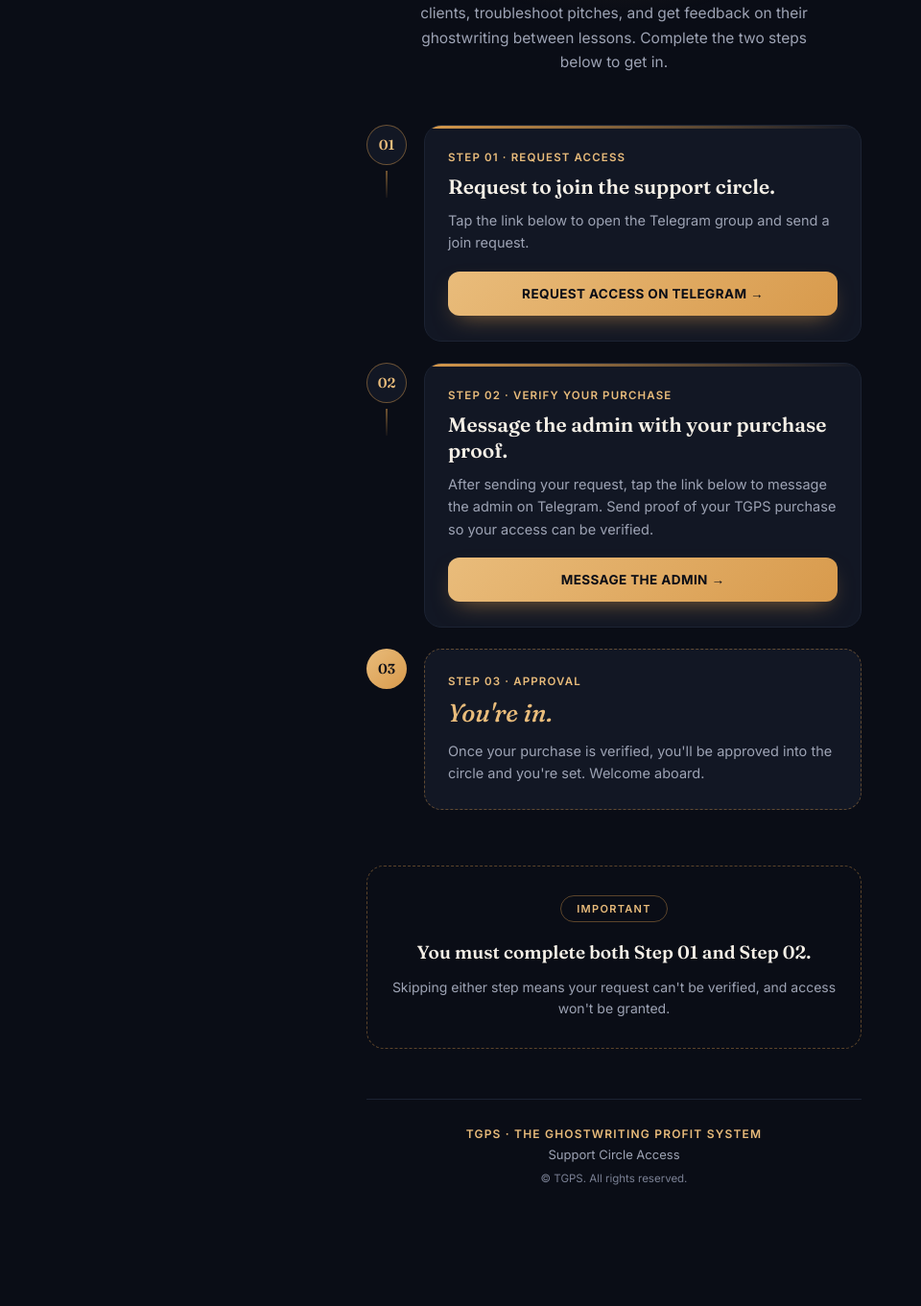
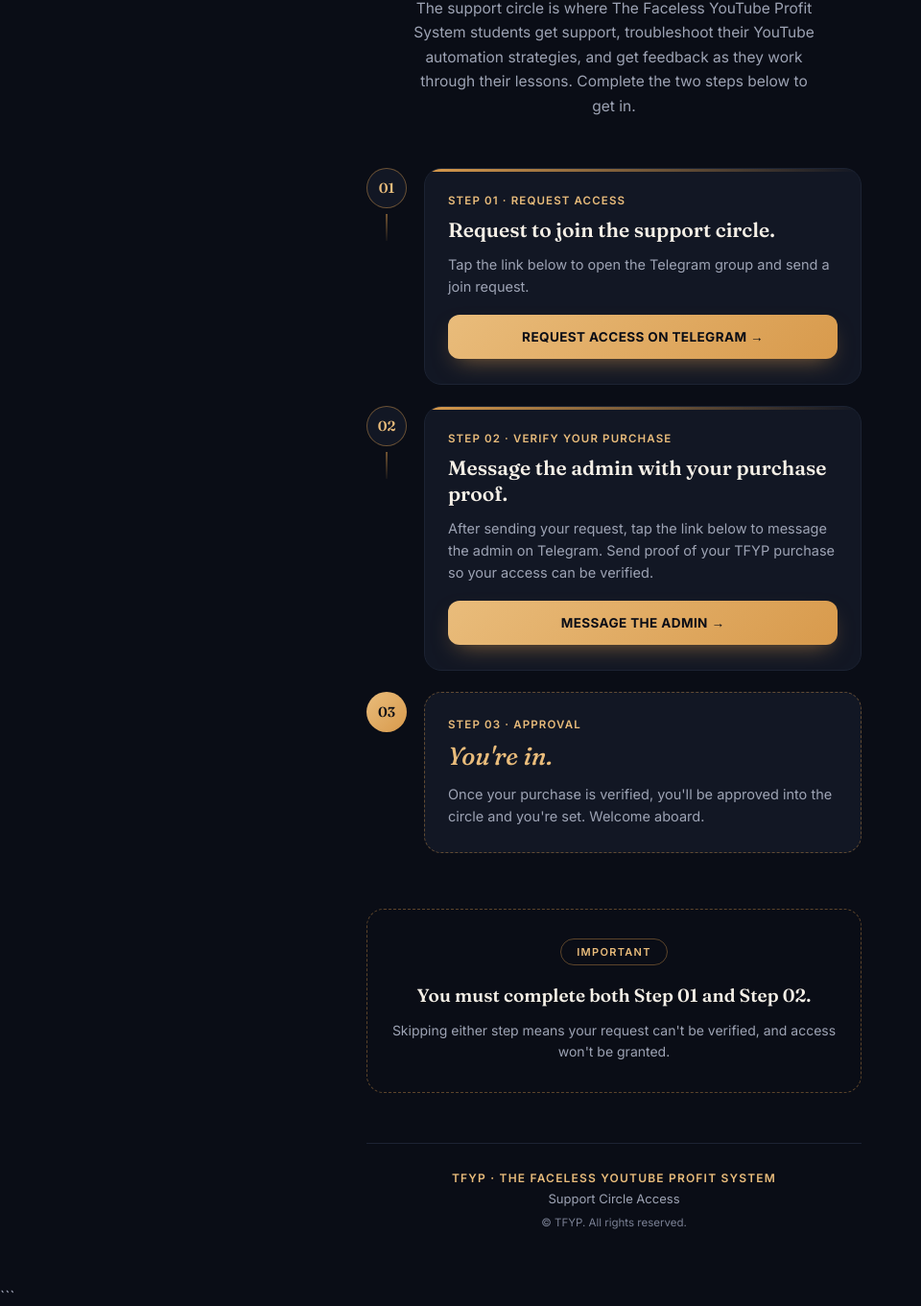
Before and after one commit to elebuteoreoluwa4-cell/TFYPCommunity, a plain HTML site: page index.html in a window 1280 px wide. Shown: the part 258-1619 px from the top of the page at 96% size, without its empty margins (0-960 px from the left). Before the commit the page ends 1553 px from the top, so only its background shows below. Drawn offline with Linux system fonts and the light colour scheme.

Commit message:
Update index.html

````diff
--- a/index.html
+++ b/index.html
@@ -1,9 +1,10 @@
+html
 <!DOCTYPE html>
 <html lang="en">
 <head>
 <meta charset="UTF-8">
 <meta name="viewport" content="width=device-width, initial-scale=1.0">
-<title>TGPS Support Circle — Access</title>
+<title>TFYP Support Circle — Access</title>
 <link rel="preconnect" href="https://fonts.googleapis.com">
 <link rel="preconnect" href="https://fonts.gstatic.com" crossorigin>
 <link href="https://fonts.googleapis.com/css2?family=Fraunces:ital,wght@0,500;0,600;1,500;1,600&family=Inter:wght@400;500;600;700&display=swap" rel="stylesheet">
@@ -297,6 +298,7 @@
     transform:translateY(14px);
     transition:opacity .5s ease, transform .5s ease;
   }
+
   .step-row.in-view, .callout.in-view{
     opacity:1;
     transform:none;
@@ -320,8 +322,8 @@
 
   <header>
     <span class="eyebrow">Members Only · Telegram Community</span>
-    <h1>Welcome to the<em>TGPS Circle.</em></h1>
-    <p class="lead">The support circle is where TGPS students land their first clients, troubleshoot pitches, and get feedback on their ghostwriting between lessons. Complete the two steps below to get in.</p>
+    <h1>Welcome to the<em>TFYP Circle.</em></h1>
+    <p class="lead">The support circle is where The Faceless YouTube Profit System students get support, troubleshoot their YouTube automation strategies, and get feedback as they work through their lessons. Complete the two steps below to get in.</p>
   </header>
 
   <div class="steps">
@@ -347,7 +349,7 @@
       <div class="card">
         <span class="kicker">Step 02 · Verify Your Purchase</span>
         <h2>Message the admin with your purchase proof.</h2>
-        <p>After sending your request, tap the link below to message the admin on Telegram. Send proof of your TGPS purchase so your access can be verified.</p>
+        <p>After sending your request, tap the link below to message the admin on Telegram. Send proof of your TFYP purchase so your access can be verified.</p>
         <a class="btn" href="https://t.me/Elebute_Roxannie">Message the Admin →</a>
       </div>
     </div>
@@ -372,9 +374,9 @@
   </div>
 
   <footer>
-    <p class="brand">TGPS · The Ghostwriting Profit System</p>
+    <p class="brand">TFYP · The Faceless YouTube Profit System</p>
     <p>Support Circle Access</p>
-    <p class="copyright">© TGPS. All rights reserved.</p>
+    <p class="copyright">© TFYP. All rights reserved.</p>
   </footer>
 
 </div>
@@ -389,8 +391,10 @@
       }
     });
   }, { threshold: 0.2 });
+
   items.forEach(item => io.observe(item));
 </script>
 
 </body>
 </html>
+```
````
